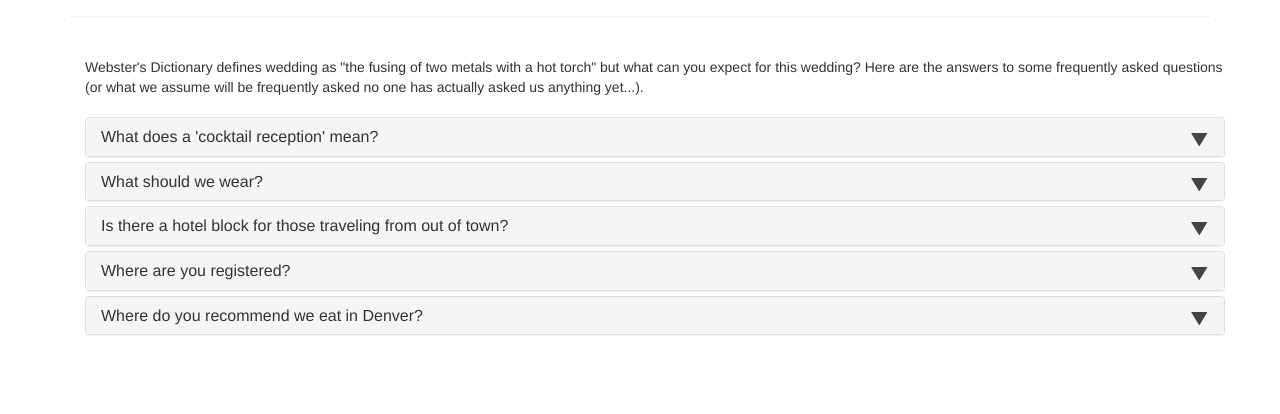
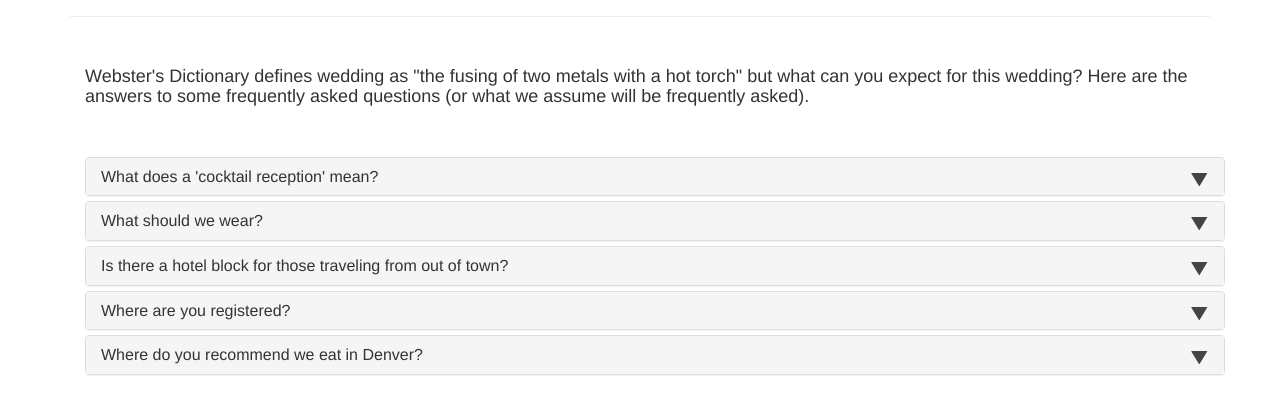
Before and after one commit to atadmori/amertadmori.github.io, a plain HTML site: page weddingfaq.html in a window 1280 px wide. Shown: the part 122-536 px from the top of the page. Drawn offline with Linux system fonts and the light colour scheme.

Commit message:
Add files via upload

```diff
--- a/weddingfaq.html
+++ b/weddingfaq.html
@@ -23,8 +23,9 @@
 <!-- Bootstrap FAQ - START -->
 <div class="container">
     <br />
-  Webster's Dictionary defines wedding as "the fusing of two metals with a hot torch" but what can you expect for this wedding?
-  Here are the answers to some frequently asked questions (or what we assume will be frequently asked no one has actually asked us anything yet...).
+
+  <h4>Webster's Dictionary defines wedding as "the fusing of two metals with a hot torch" but what can you expect for this wedding?
+  Here are the answers to some frequently asked questions (or what we assume will be frequently asked).</h4>
 
 
     <br />
@@ -103,7 +104,7 @@
                   <strong>Hilton Garden Inn Cherry Creek</strong>
                   <br \>
                   <br \>
-                  Guests can book their reservations online <a href = "https://www.hgicherrycreek.com"> here </a>
+                  Guests can book their reservations online <a href = "http://www.hgicherrycreek.com"> here </a>
                   <br \>
                   1) Select the date you would like to check in and check out
                   <br \>
```
